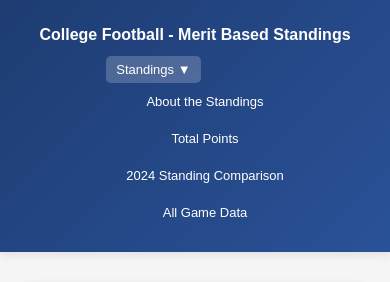
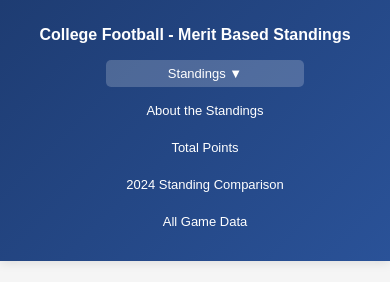
Before and after one commit to skous2/merit-based-standings, a website: page public/index.html in a window 390 px wide. Shown: the top 282 px of the page. Drawn offline with Linux system fonts and the light colour scheme; no server answers.

Commit message:
centered the standings screen

```diff
--- a/public/styles.css
+++ b/public/styles.css
@@ -458,6 +458,8 @@ tr:nth-child(odd) .highlighted-team {
     .nav-item {
         font-size: 13px;
         padding: 6px 10px;
+        text-align: center;
+        width: 100%;
     }
 
     .container {
@@ -478,6 +480,13 @@ tr:nth-child(odd) .highlighted-team {
 
     .dropdown {
         width: 100%;
+        text-align: center;  /* ADD THIS LINE */
+    }
+
+    .dropdown .nav-item {  /* ADD THIS BLOCK */
+        text-align: center;
+        width: 100%;
+        display: block;
     }
 
     .nav-item {
```
